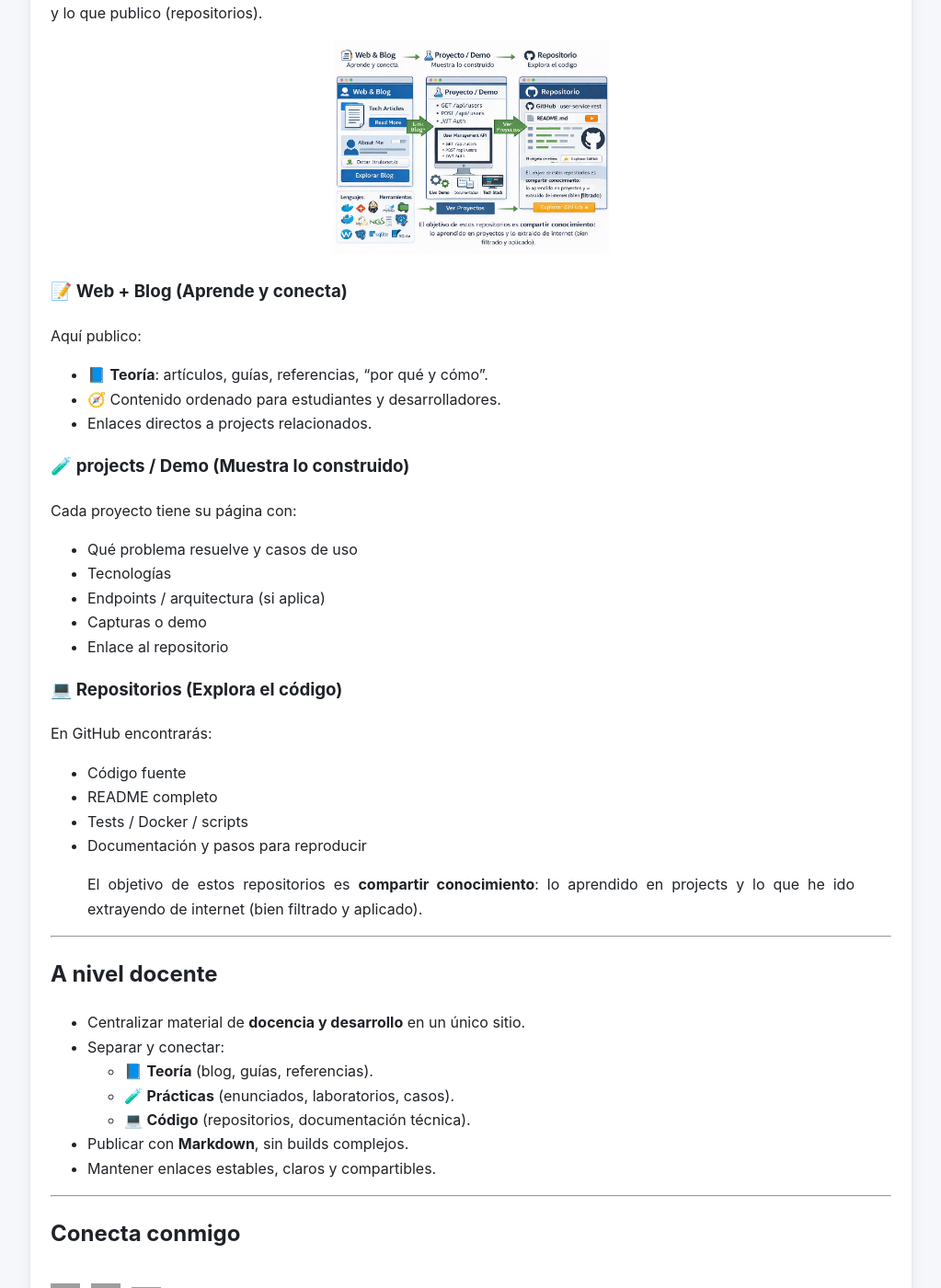
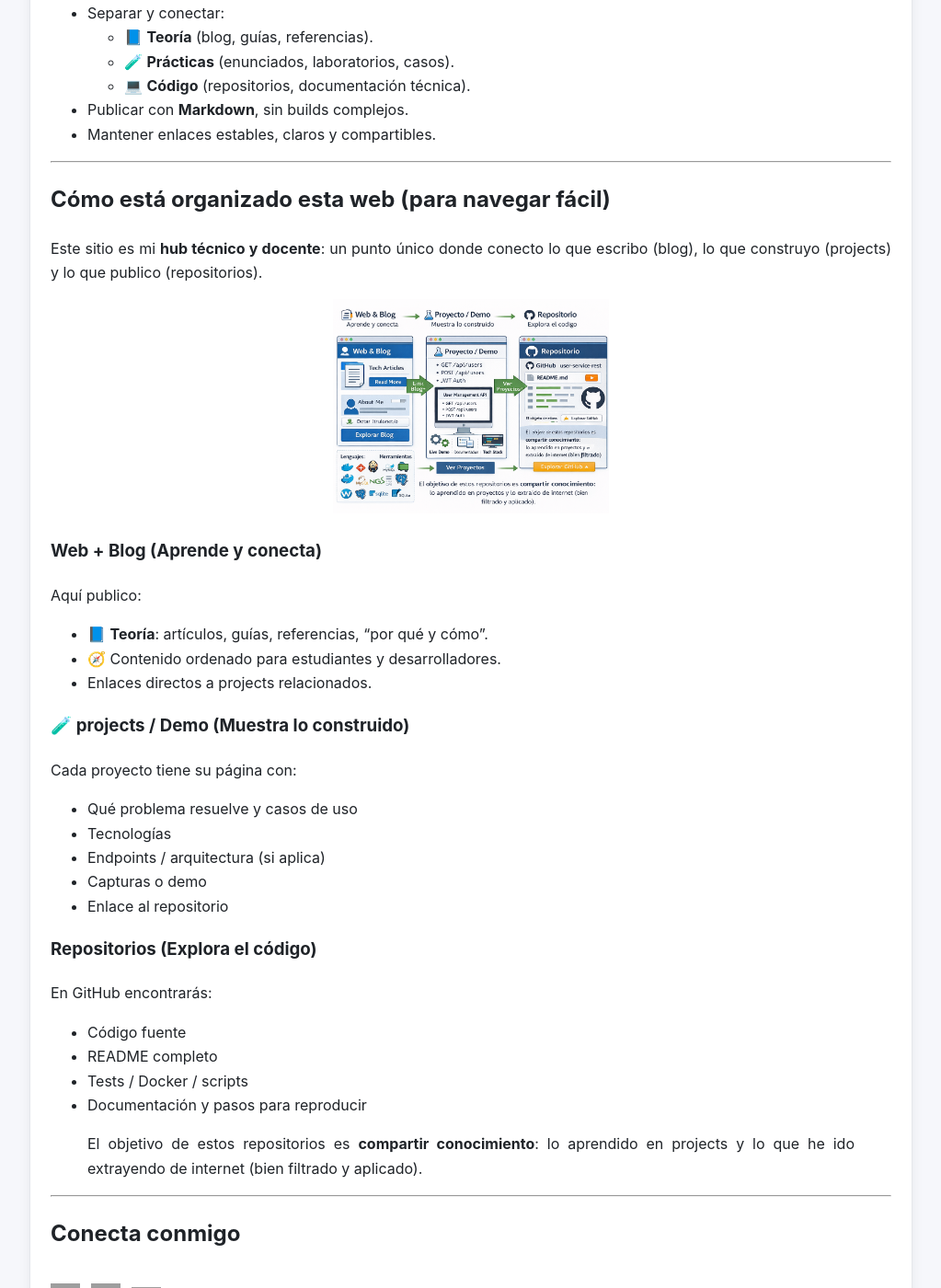
Before and after one commit to jpexposito/jpexposito.github.io, a Jekyll site: the page built from index.md, in a window 1280 px wide and 1400 px high, scrolled down 1109 px. Shown: the whole window at 92% size, without its empty margins (128-1151 px from the left). Built offline with Jekyll 4.4.1, drawn with Linux system fonts in a browser that asks for light colours; some of the changed text lies outside the part shown; grey boxes are pictures that could not be loaded.

Commit message:
Se reorganiza la entrada a nivel docente

```diff
--- a/index.md
+++ b/index.md
@@ -26,6 +26,18 @@ Estos son mis tres ejes:
 
 ---
 
+## A nivel docente
+
+- Centralizar material de **docencia y desarrollo** en un único sitio.
+- Separar y conectar:
+  - 📘 **Teoría** (blog, guías, referencias).
+  - 🧪 **Prácticas** (enunciados, laboratorios, casos).
+  - 💻 **Código** (repositorios, documentación técnica).
+- Publicar con **Markdown**, sin builds complejos.
+- Mantener enlaces estables, claros y compartibles.
+
+---
+
 ## Cómo está organizado esta web (para navegar fácil)
 
 Este sitio es mi **hub técnico y docente**: un punto único donde conecto lo que escribo (blog), lo que construyo (projects) y lo que publico (repositorios).
@@ -34,7 +46,7 @@ Este sitio es mi **hub técnico y docente**: un punto único donde conecto lo qu
   <img src="assets/images/estructura-web.png" width="300" height="30%" alt="@jpexposito en construccion">
 </div>
 
-### 📝 Web + Blog (Aprende y conecta)
+### Web + Blog (Aprende y conecta)
 Aquí publico:
 - 📘 **Teoría**: artículos, guías, referencias, “por qué y cómo”.
 - 🧭 Contenido ordenado para estudiantes y desarrolladores.
@@ -48,7 +60,7 @@ Cada proyecto tiene su página con:
 - Capturas o demo
 - Enlace al repositorio
 
-### 💻 Repositorios (Explora el código)
+### Repositorios (Explora el código)
 En GitHub encontrarás:
 - Código fuente
 - README completo
```
Also changed, not shown: other parts of index.md (+0 -12 lines).
